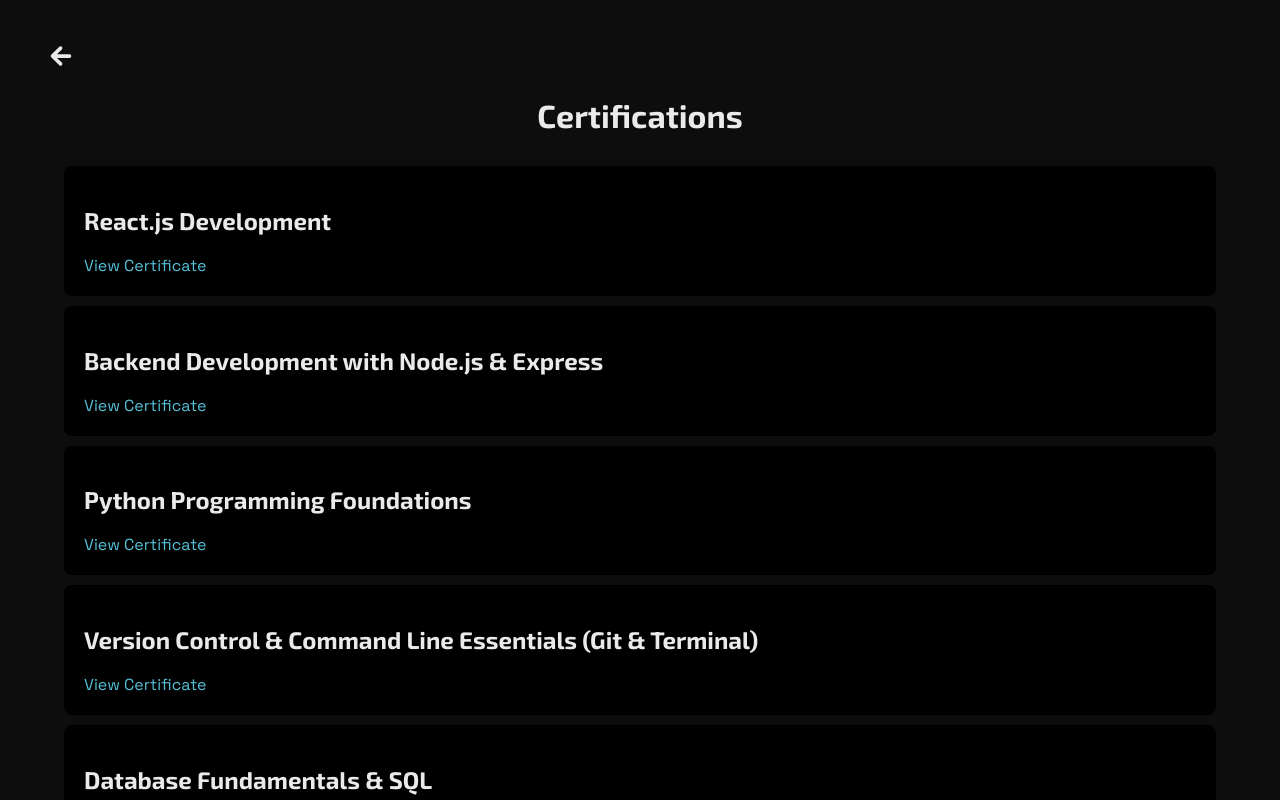
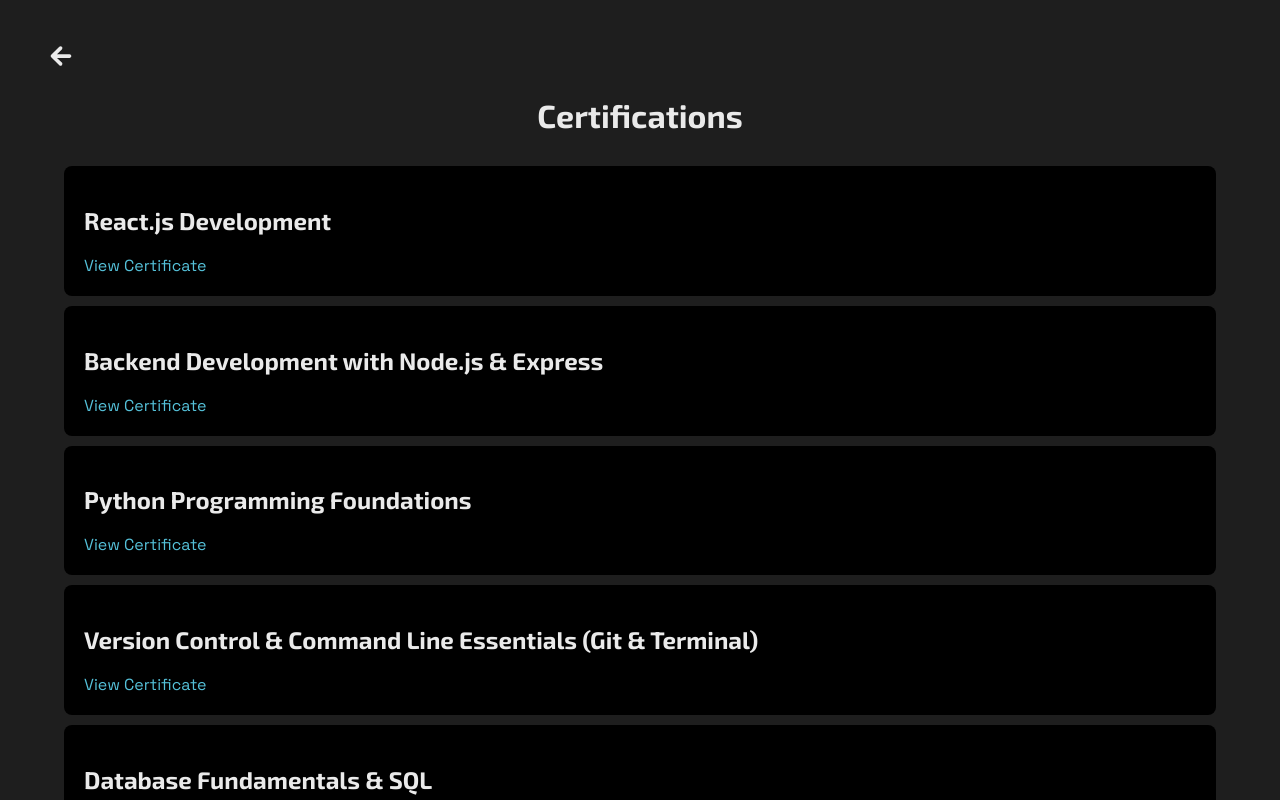
Before and after one commit to rutupadale131/rutuja_portfolio_frontend, a React (Vite) app: page /certifications in a window 1280 px wide. Shown: the top 800 px of the page. Built offline with nearby package versions, Linux system fonts and the light colour scheme.

Commit message:
styling updated

```diff
--- a/src/components/Certifications/index.css
+++ b/src/components/Certifications/index.css
@@ -4,7 +4,7 @@
 
 
 .certifications-bg{
-    background-color: #0d0d0d;
+    background-color: #1e1e1e;
     color: #eaeaea;
     padding: 40px;
     min-height: 100vh;
--- a/src/components/ProjectView/index.css
+++ b/src/components/ProjectView/index.css
@@ -4,7 +4,7 @@
 
 
 .project-view-bg{
-    background-color: #262626;
+    background-color: #1e1e1e;
     color: #eaeaea;
     padding: 60px;
     min-height: 100vh;
--- a/src/components/Skills/index.css
+++ b/src/components/Skills/index.css
@@ -63,7 +63,7 @@
     height: 160px;
 
 
-    background: rgba(13, 13, 13, 0.5);
+    background: rgba(13, 13, 13, 0.8);
     backdrop-filter: blur(12px);
 
 
```
